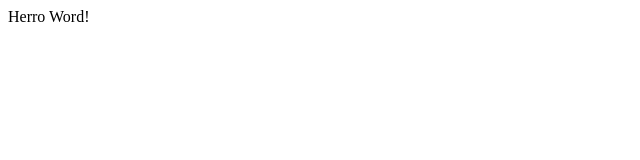
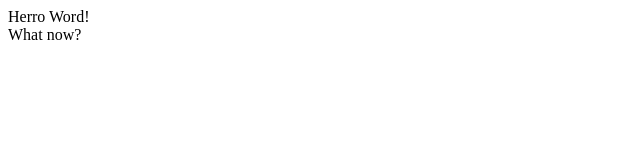
Before and after one commit to kball8000/kball8000.github.io, a plain HTML site: page index.html in a window 1280 px wide. Shown: the full height of the page, 0-640 px from the left. Drawn offline with Linux system fonts and the light colour scheme.

Commit message:
trying from codeenvy

```diff
--- a/index.html
+++ b/index.html
@@ -1,8 +1,9 @@
 <html>
-    <head>
-
-    </head>
-    <body>
-        Herro Word!
-    </body>
+ <head>
+ </head>
+ <body>
+  Herro Word!
+  <div>
+   What now?</div>
+ </body>
 </html>
```
